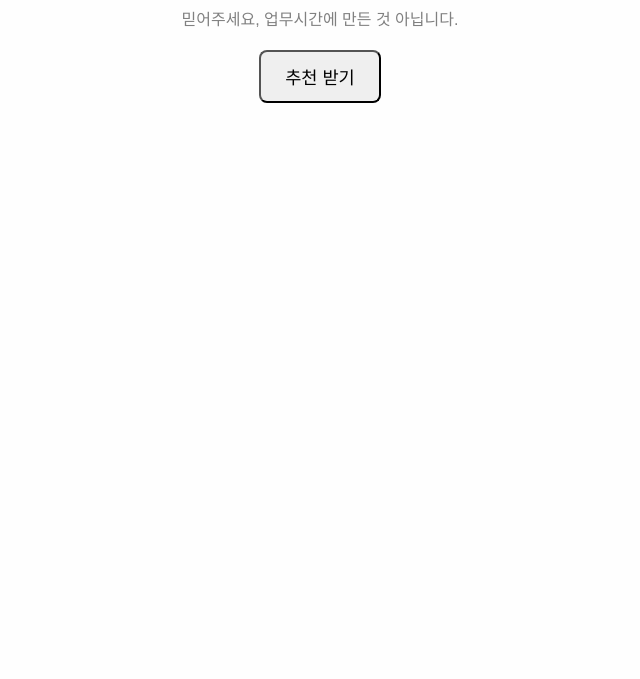
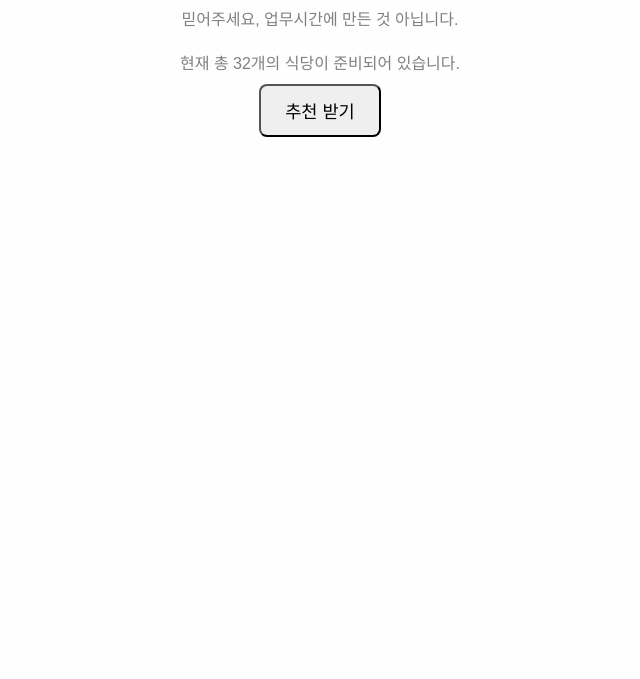
Before and after one commit to IanWChoi/aSSIST_lunchpicker, a plain HTML site: page index.html in a window 1280 px wide. Shown: the part 121-800 px from the top of the page, without its empty margins (320-960 px from the left). Drawn offline with Linux system fonts and the light colour scheme.

Commit message:
식당갯수추가

```diff
--- a/index.html
+++ b/index.html
@@ -72,6 +72,7 @@ a:hover {
 <body>
   <h1>🍱 오늘 점심 뭐 먹지? (aSSIST)</h1>
   <p id="disclaimer">믿어주세요, 업무시간에 만든 것 아닙니다.</p>
+  <p id="restaurant-count" style="margin-bottom: 10px; color: gray;"></p>
   <button onclick="pickLunch()">추천 받기</button>
   <div id="result"></div>
   <script src="script.js"></script>
```
